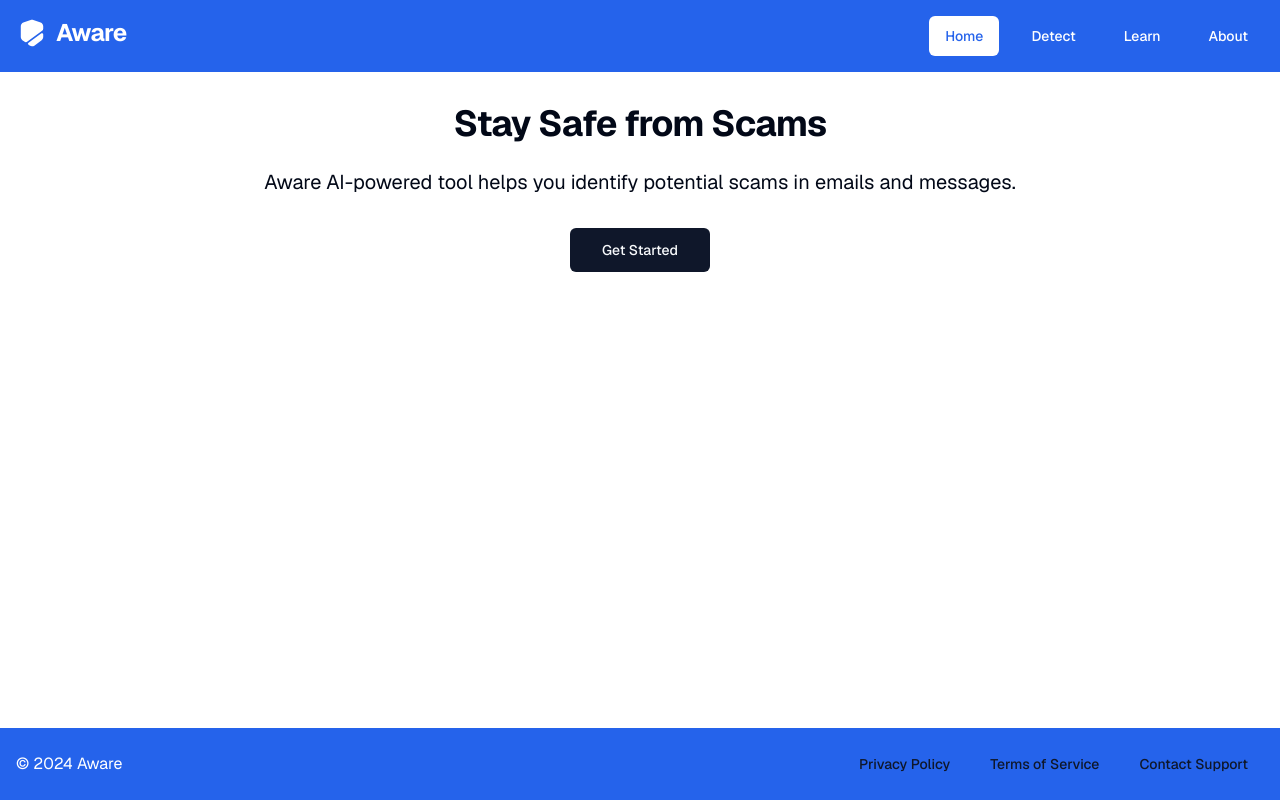
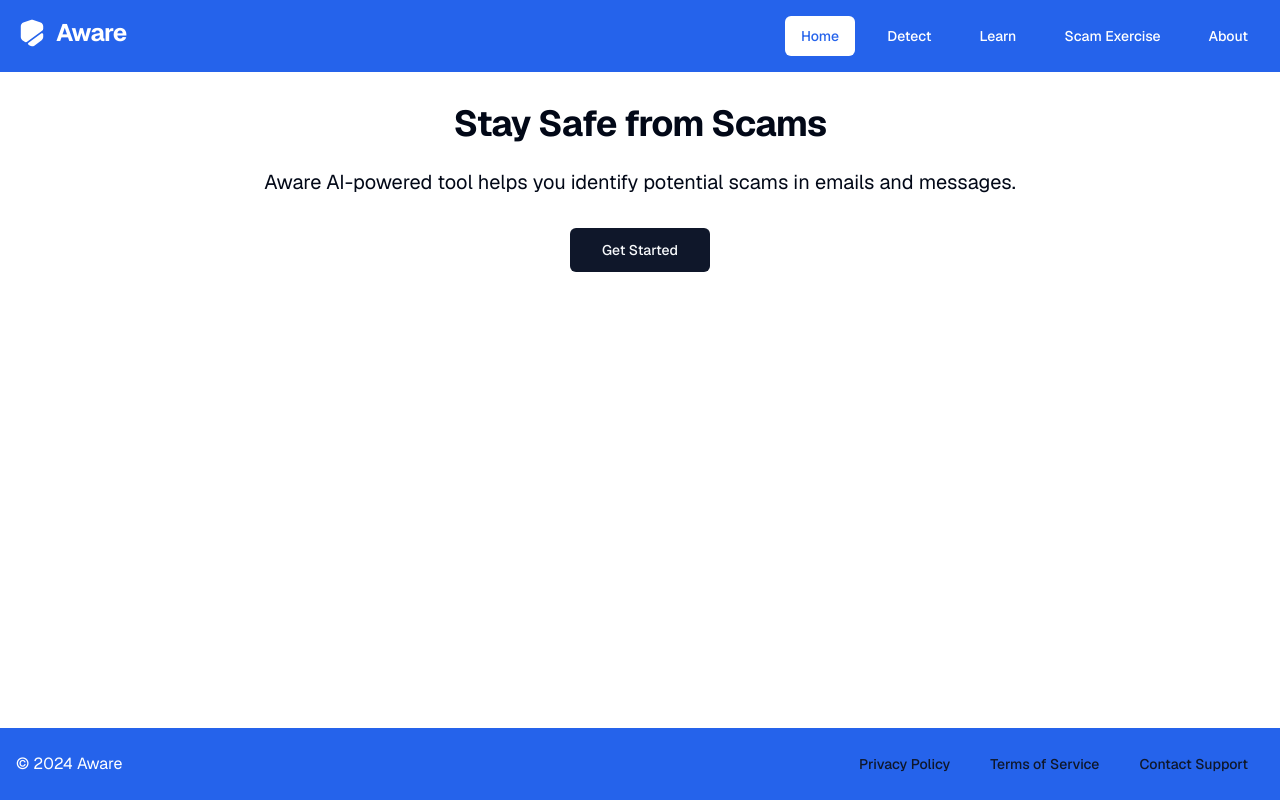
Before and after one commit to contigen/aware, a Next.js app: page / in a window 1280 px wide. Built offline with nearby package versions, Linux system fonts and the light colour scheme.

Commit message:
Update navbar

```diff
--- a/src/components/ui/navbar.tsx
+++ b/src/components/ui/navbar.tsx
@@ -27,6 +27,7 @@ const ROUTES = [
     name: `Learn`,
     href: '/learn',
   },
+  { name: `Scam Exercise`, href: `/scam-exercise` },
   {
     name: `About`,
     href: `/about`,
@@ -98,7 +99,10 @@ export function Navbar() {
               <SheetHeader>
                 <SheetTitle>Menu</SheetTitle>
               </SheetHeader>
-              <NavLinks className='flex-col gap-2 mt-4 items-center' {...{setIsMenuOpen}}/>
+              <NavLinks
+                className='flex-col gap-2 mt-4 items-center'
+                {...{ setIsMenuOpen }}
+              />
             </SheetContent>
           </Sheet>
         </div>
```
